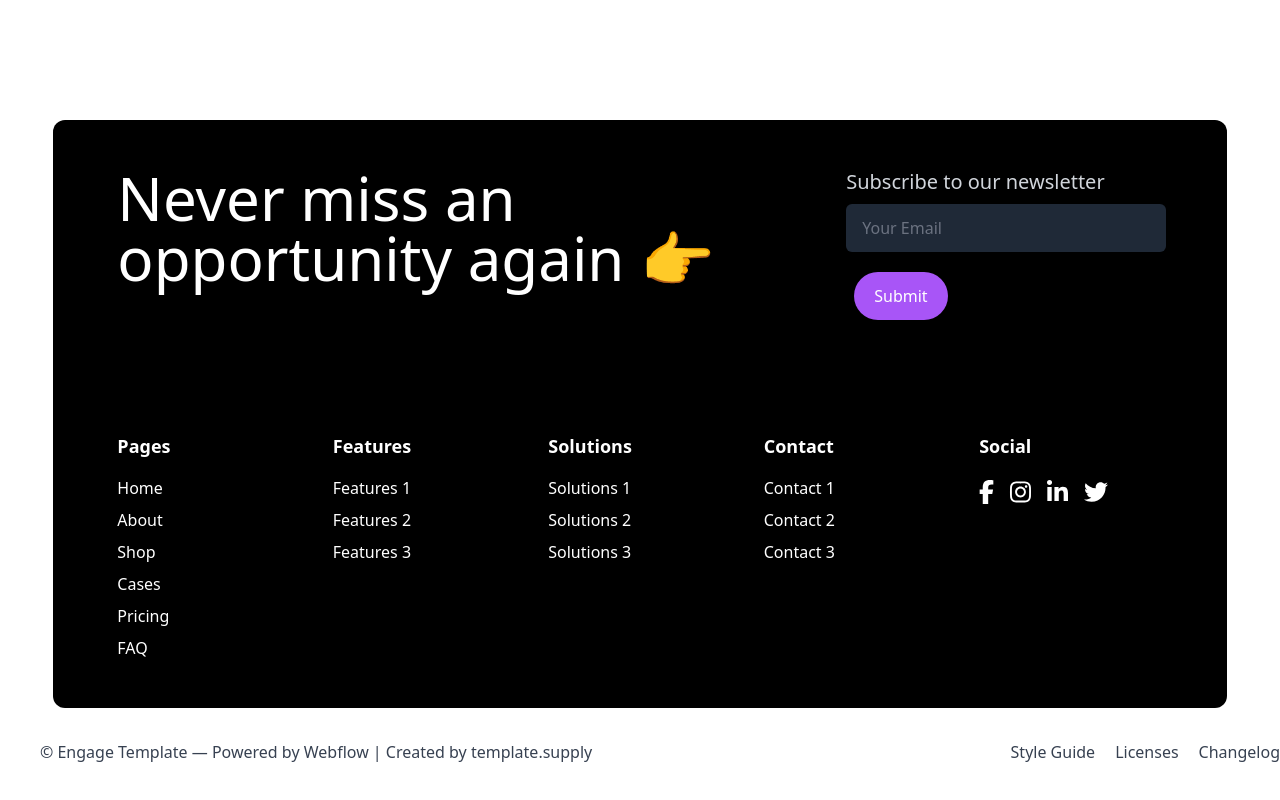
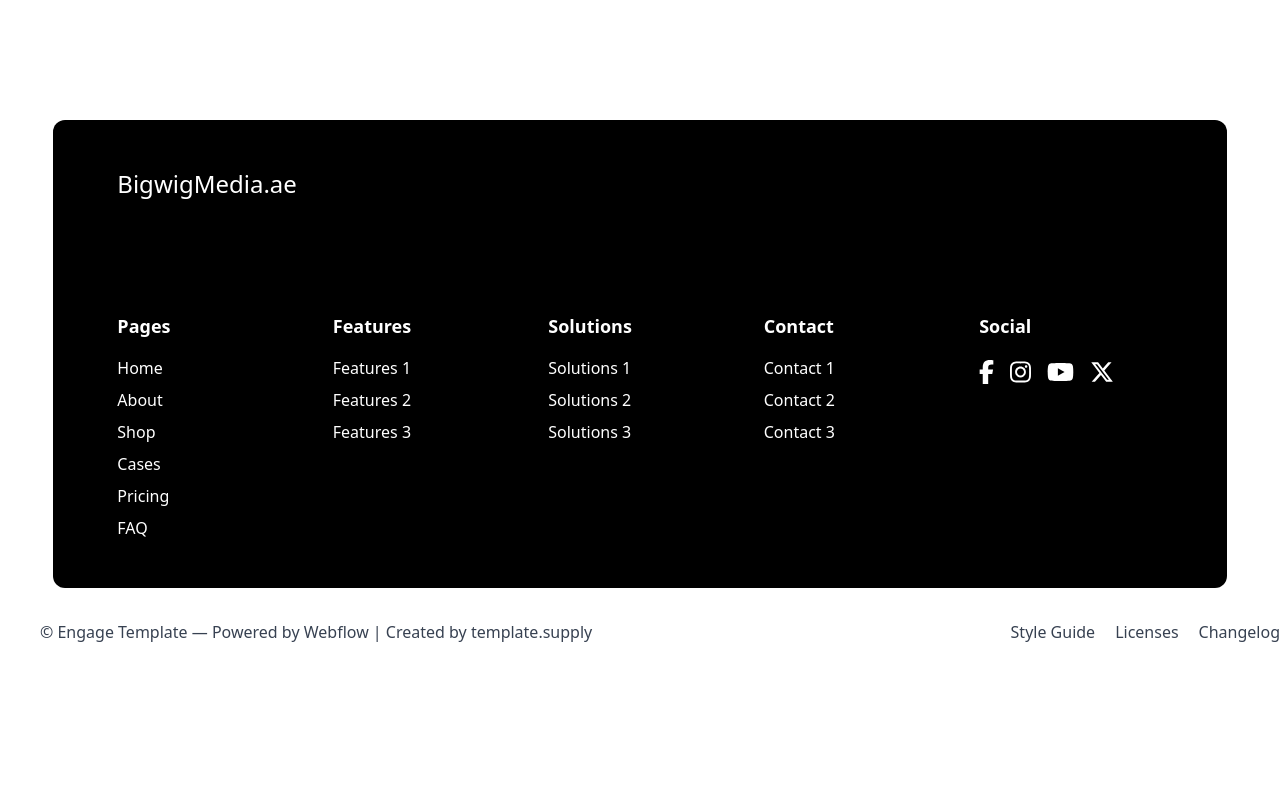
Before and after one commit to Chandan2812/Bigwig_digital, a React (Vite) app: page / in a window 1280 px wide. Shown: the part 6356-7156 px from the top of the page. After the commit the page ends 7048 px from the top, so only its background shows below. Built offline with nearby package versions, Linux system fonts and the light colour scheme.

Commit message:
add changes in footer

```diff
--- a/src/components/Footer.tsx
+++ b/src/components/Footer.tsx
@@ -1,6 +1,6 @@
 import React from "react";
 import { FontAwesomeIcon } from '@fortawesome/react-fontawesome';
-import { faFacebookF, faTwitter, faLinkedinIn, faInstagram } from '@fortawesome/free-brands-svg-icons';
+import { faFacebookF, faXTwitter, faYoutube, faInstagram } from '@fortawesome/free-brands-svg-icons';
 
 
 const Footer: React.FC = () => {
@@ -12,12 +12,12 @@ const Footer: React.FC = () => {
         {/* Top Section */}
         <div className="flex flex-col md:flex-row md:justify-between mb-28">
           {/* Left Section */}
-          <h1 className=" md:w-2/3 text-3xl md:text-6xl text-left md:text-left mb-6 md:mb-0">
-            Never miss an opportunity again 👉
+          <h1 className=" md:w-2/3 text-3xl md:text-2xl text-left md:text-left mb-6 md:mb-0">
+            BigwigMedia.ae
           </h1>
 
           {/* Right Section - Newsletter */}
-          <div className="md:w-1/3 flex flex-col sm:px-8 items-start">
+          {/* <div className="md:w-1/3 flex flex-col sm:px-8 items-start">
             <label
               htmlFor="email"
               className="text-xl mb-2 text-gray-300"
@@ -35,7 +35,7 @@ const Footer: React.FC = () => {
                 Submit
               </button>
             </div>
-          </div>
+          </div> */}
         </div>
 
 
@@ -89,17 +89,17 @@ const Footer: React.FC = () => {
       <h4 className="text-lg font-semibold mb-4">Social</h4>
       <div className="sm:w-full flex justify-start space-x-5 md:space-x-4 border-3 border-red-600 z-50">
         {/* Social Icons */}
-        <a href="https://www.facebook.com" target="_blank" rel="noopener noreferrer" className="text-2xl cursor-pointer">
+        <a href="https://www.facebook.com/bigwigmedia.in/" target="_blank" rel="noopener noreferrer" className="text-2xl cursor-pointer">
           <FontAwesomeIcon icon={faFacebookF} />
         </a>
-        <a href="https://www.instagram.com" target="_blank" rel="noopener noreferrer" className="text-2xl cursor-pointer">
+        <a href="https://www.instagram.com/bigwigmedia/" target="_blank" rel="noopener noreferrer" className="text-2xl cursor-pointer">
           <FontAwesomeIcon icon={faInstagram} />
         </a>
-        <a href="https://www.linkedin.com" target="_blank" rel="noopener noreferrer" className="text-2xl cursor-pointer">
-          <FontAwesomeIcon icon={faLinkedinIn} />
+        <a href="https://www.youtube.com/channel/UCA0GIfKW7ORxUT6_mMnEEzQ" target="_blank" rel="noopener noreferrer" className="text-2xl cursor-pointer">
+          <FontAwesomeIcon icon={faYoutube} />
         </a>
-        <a href="https://www.twitter.com" target="_blank" rel="noopener noreferrer" className="text-2xl cursor-pointer">
-          <FontAwesomeIcon icon={faTwitter} />
+        <a href="https://x.com/bigwig_media" target="_blank" rel="noopener noreferrer" className="text-2xl cursor-pointer">
+          <FontAwesomeIcon icon={faXTwitter} />
         </a>
       </div>
     </div>
```
